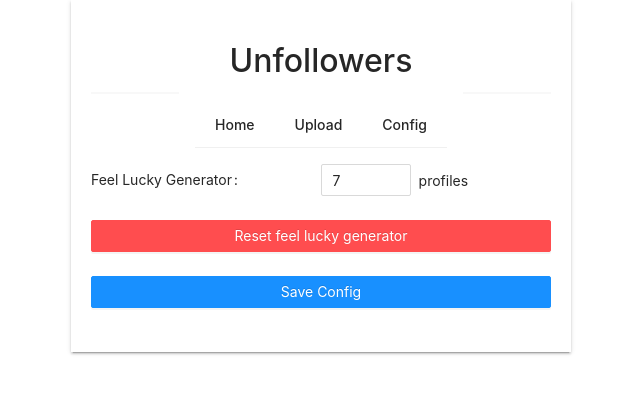
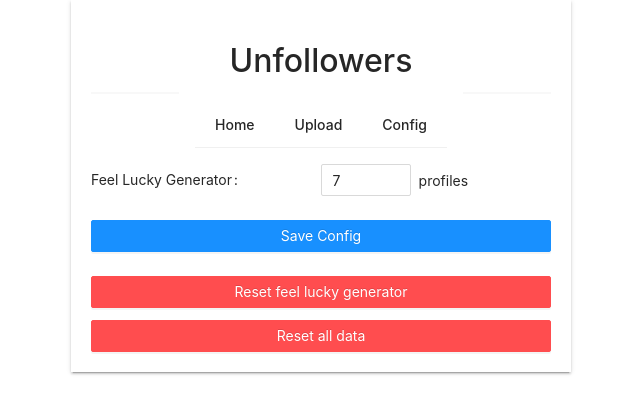
Before and after one commit to argaghulamahmad/unfollowers, a React (Create React App) app: page /config in a window 1280 px wide. Shown: the top 414 px of the page, without its empty margins (319-959 px from the left). Built offline with nearby package versions, Linux system fonts and the light colour scheme.

Commit message:
implement clear and reset data

```diff
--- a/src/components/Config.js
+++ b/src/components/Config.js
@@ -1,23 +1,27 @@
-import {Button, Form, InputNumber, } from 'antd';
+import {Button, Form, InputNumber,} from 'antd';
+import {notification} from 'antd';
+
 
 const Config = () => {
     return (
+        <div>
             <Form
                 name="validate_other"
                 initialValues={{
                     'input-number': 7,
                 }}
+                onFinish={() => {
+                    notification.success({
+                        message: 'Success',
+                        description: 'Config updated!',
+                    });}
+                }
             >
                 <Form.Item label="Feel Lucky Generator">
                     <Form.Item name="input-number" noStyle>
-                    <InputNumber min={1} max={20} />
+                        <InputNumber min={1} max={20}/>
                     </Form.Item>
                     <span className="ant-form-text"> profiles</span>
-            </Form.Item>
-            <Form.Item>
-                <Button type="danger" style={{width: '100%'}}>
-                    Reset feel lucky generator
-                </Button>
                 </Form.Item>
                 <Form.Item>
                     <Button type="primary" style={{width: '100%'}}>
@@ -25,6 +29,33 @@ const Config = () => {
                     </Button>
                 </Form.Item>
             </Form>
+
+            <div>
+                <Button type="danger" style={{width: '100%'}} onClick={
+                    () => {
+                        localStorage.removeItem("visitedRandomProfiles");
+                        notification.success({
+                            message: 'Success',
+                            description: 'Visited Random Profiles data updated!',
+                        })
+                    }
+                }>
+                    Reset feel lucky generator
+                </Button>
+                <div style={{marginBottom: "12px"}}></div>
+                <Button type="danger" style={{width: '100%'}} onClick={
+                    () => {
+                        localStorage.clear();
+                        notification.success({
+                            message: 'Success',
+                            description: 'All data cleared!',
+                        })
+                    }
+                }>
+                    Reset all data
+                </Button>
+            </div>
+        </div>
     );
 }
 
```
Lines whose indentation alone changed are shown as unchanged.
